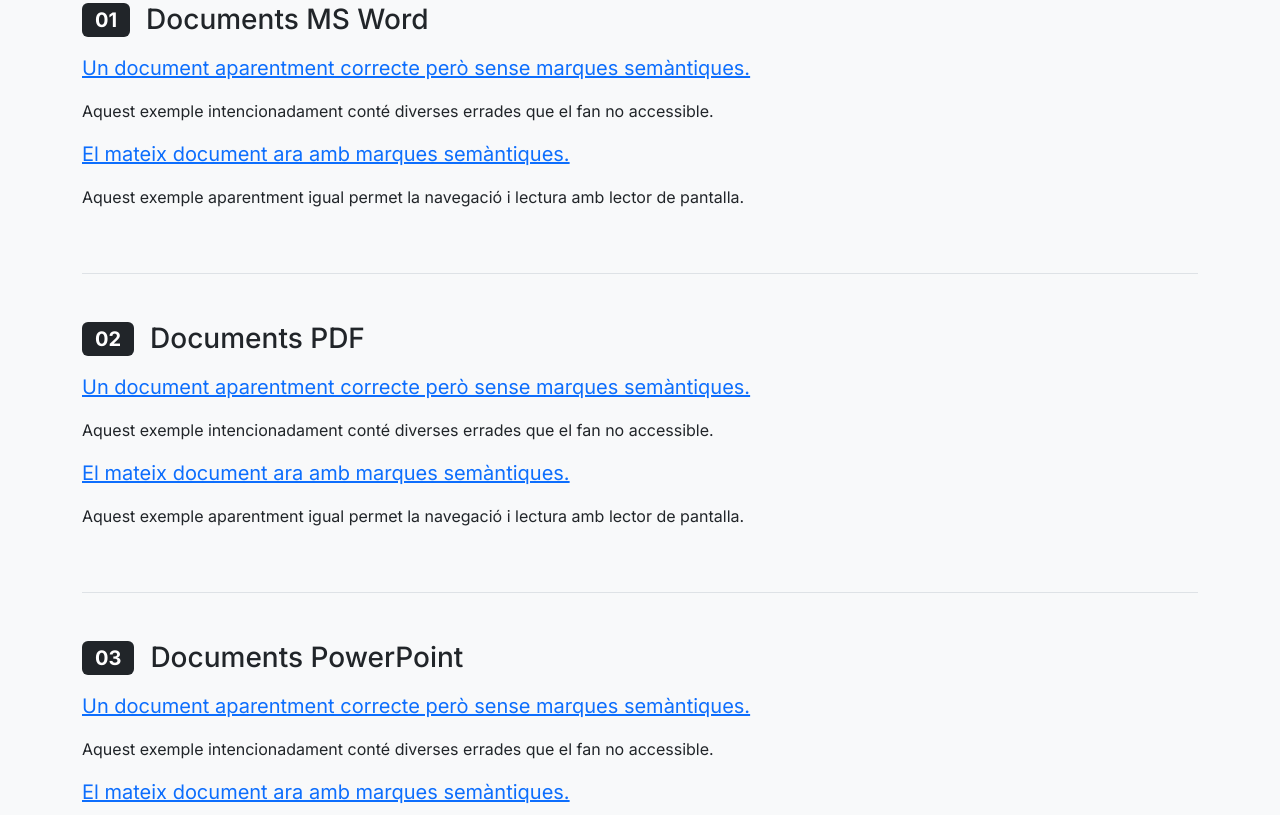
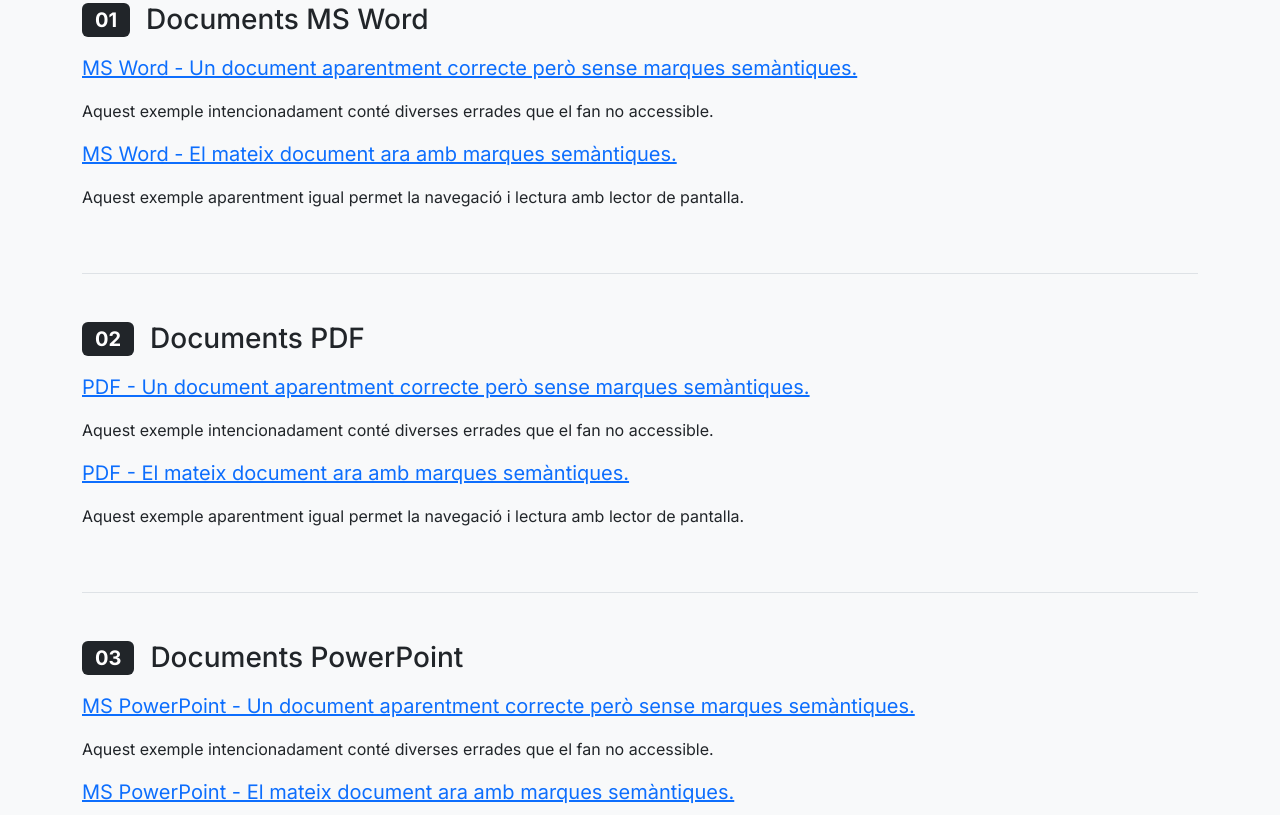
Before and after one commit to adaptabitUB/nit-recerca-2026, a plain HTML site: page index.html in a window 1280 px wide. Shown: the part 405-1220 px from the top of the page. Drawn offline with nearby package versions, Linux system fonts and the light colour scheme.

Commit message:
Text vincles millorat

```diff
--- a/index.html
+++ b/index.html
@@ -63,11 +63,11 @@
                         <span class="badge text-bg-dark fs-5">01</span>
                         <h2 id="h-word" class="h3 mb-0">Documents MS Word</h2>
                     </div>
-                    <p class="fs-5"><a href="NitRecercaDolent.docx">Un document aparentment correcte però sense marques semàntiques.</a></p>
+                    <p class="fs-5"><a href="NitRecercaDolent.docx">MS Word - Un document aparentment correcte però sense marques semàntiques.</a></p>
                     <p>
                         Aquest exemple intencionadament conté diverses errades que el fan no accessible.
                     </p>
-                    <p class="fs-5"><a href="NitRecercaBo.docx">El mateix document ara amb marques semàntiques.</a></p>
+                    <p class="fs-5"><a href="NitRecercaBo.docx">MS Word - El mateix document ara amb marques semàntiques.</a></p>
                     <p>
                         Aquest exemple aparentment igual permet la navegació i lectura amb lector de pantalla.
                     </p>
@@ -82,11 +82,11 @@
                         <span class="badge text-bg-dark fs-5">02</span>
                         <h2 id="h-pdf" class="h3 mb-0">Documents PDF</h2>
                     </div>
-                    <p class="fs-5"><a href="NitRecercaDolent.pdf">Un document aparentment correcte però sense marques semàntiques.</a></p>
+                    <p class="fs-5"><a href="NitRecercaDolent.pdf">PDF - Un document aparentment correcte però sense marques semàntiques.</a></p>
                     <p>
                         Aquest exemple intencionadament conté diverses errades que el fan no accessible.
                     </p>
-                    <p class="fs-5"><a href="NitRecercaBo.pdf">El mateix document ara amb marques semàntiques.</a></p>
+                    <p class="fs-5"><a href="NitRecercaBo.pdf">PDF - El mateix document ara amb marques semàntiques.</a></p>
                     <p>
                         Aquest exemple aparentment igual permet la navegació i lectura amb lector de pantalla.
                     </p>
@@ -97,11 +97,11 @@
                         <span class="badge text-bg-dark fs-5">03</span>
                         <h2 id="h-ppt" class="h3 mb-0">Documents PowerPoint</h2>
                     </div>
-                    <p class="fs-5"><a href="NitRecercaDolent.pptx">Un document aparentment correcte però sense marques semàntiques.</a></p>
+                    <p class="fs-5"><a href="NitRecercaDolent.pptx">MS PowerPoint - Un document aparentment correcte però sense marques semàntiques.</a></p>
                     <p>
                         Aquest exemple intencionadament conté diverses errades que el fan no accessible.
                     </p>
-                    <p class="fs-5"><a href="NitRecercaBo.pptx">El mateix document ara amb marques semàntiques.</a></p>
+                    <p class="fs-5"><a href="NitRecercaBo.pptx">MS PowerPoint - El mateix document ara amb marques semàntiques.</a></p>
                     <p>
                         Aquest exemple aparentment igual permet la navegació i lectura amb lector de pantalla.
                     </p>
```
